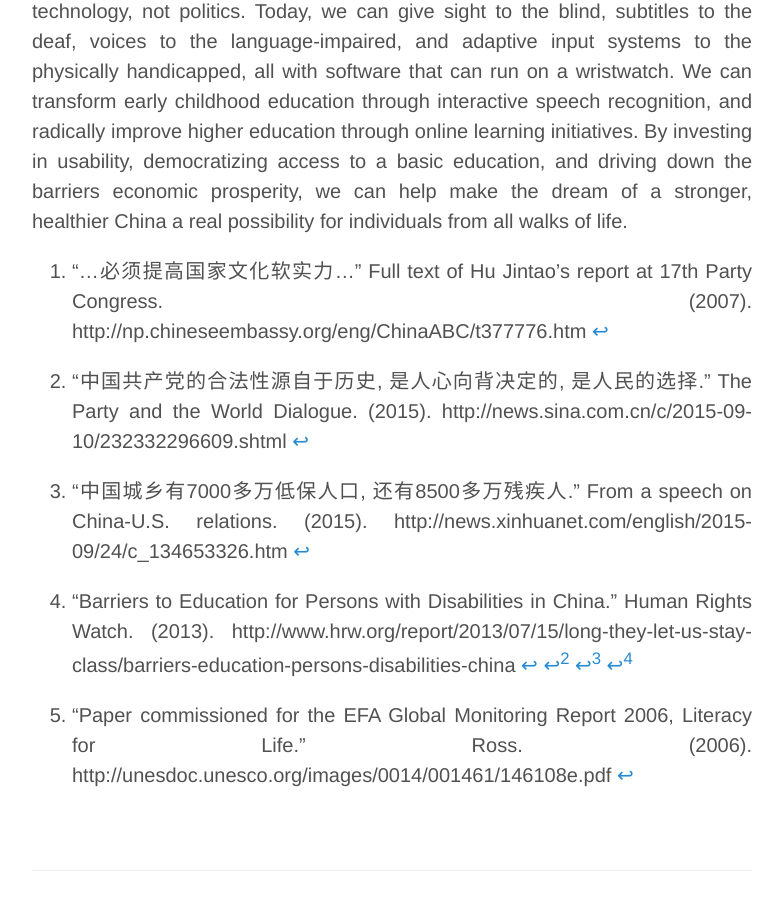
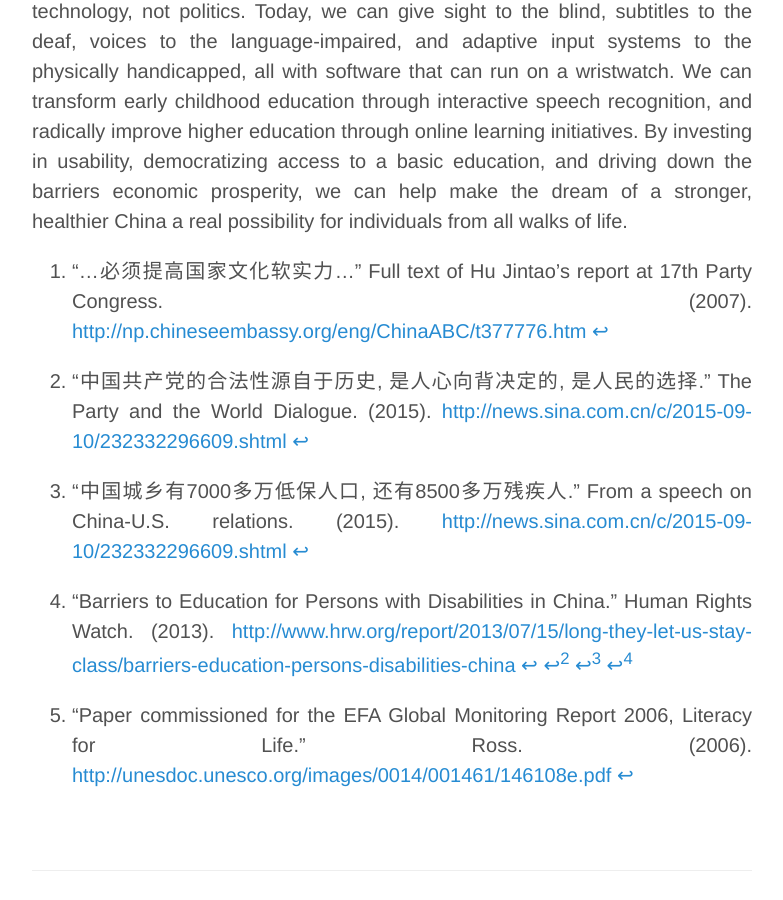
Before and after one commit to breandan/breandan.github.io, a Jekyll site: the page built from _posts/2016-04-13-equal-education-in-china.md, in a window 1280 px wide and 900 px high, scrolled down 1421 px. Shown: the whole window, without its empty margins (248-1031 px from the left). Built offline with Jekyll 4.4.1, drawn with Linux system fonts in a browser that asks for light colours; nearby versions of some CDN libraries; some of the changed lines change nothing that is shown.

Commit message:
Add links to URLs

```diff
--- a/_posts/2016-04-13-equal-education-in-china.md
+++ b/_posts/2016-04-13-equal-education-in-china.md
@@ -14,8 +14,8 @@ Even if these obstacles were lifted overnight, China faces steep social and econ
 
 The key to making rapid progress in disability services is by investing in technology, not politics. Today, we can give sight to the blind, subtitles to the deaf, voices to the language-impaired, and adaptive input systems to the physically handicapped, all with software that can run on a wristwatch. We can transform early childhood education through interactive speech recognition, and radically improve higher education through online learning initiatives. By investing in usability, democratizing access to a basic education, and driving down the barriers economic prosperity, we can help make the dream of a stronger, healthier China a real possibility for individuals from all walks of life.
 
-[^1]: “...必须提高国家文化软实力...” Full text of Hu Jintao's report at 17th Party Congress. (2007). http://np.chineseembassy.org/eng/ChinaABC/t377776.htm
-[^2]: “中国共产党的合法性源自于历史, 是人心向背决定的, 是人民的选择.” The Party and the World Dialogue. (2015). http://news.sina.com.cn/c/2015-09-10/232332296609.shtml
-[^3]: “中国城乡有7000多万低保人口, 还有8500多万残疾人.” From a speech on China-U.S. relations. (2015). http://news.xinhuanet.com/english/2015-09/24/c_134653326.htm
-[^4]:  “Barriers to Education for Persons with Disabilities in China.” Human Rights Watch. (2013). http://www.hrw.org/report/2013/07/15/long-they-let-us-stay-class/barriers-education-persons-disabilities-china
-[^5]: “Paper commissioned for the EFA Global Monitoring Report 2006, Literacy for Life.” Ross. (2006). http://unesdoc.unesco.org/images/0014/001461/146108e.pdf
+[^1]: “...必须提高国家文化软实力...” Full text of Hu Jintao's report at 17th Party Congress. (2007). [http://np.chineseembassy.org/eng/ChinaABC/t377776.htm](http://np.chineseembassy.org/eng/ChinaABC/t377776.htm)
+[^2]: “中国共产党的合法性源自于历史, 是人心向背决定的, 是人民的选择.” The Party and the World Dialogue. (2015). [http://news.sina.com.cn/c/2015-09-10/232332296609.shtml](http://news.sina.com.cn/c/2015-09-10/232332296609.shtml)
+[^3]: “中国城乡有7000多万低保人口, 还有8500多万残疾人.” From a speech on China-U.S. relations. (2015). [http://news.sina.com.cn/c/2015-09-10/232332296609.shtml](http://news.xinhuanet.com/english/2015-09/24/c_134653326.htm)
+[^4]:  “Barriers to Education for Persons with Disabilities in China.” Human Rights Watch. (2013). [http://www.hrw.org/report/2013/07/15/long-they-let-us-stay-class/barriers-education-persons-disabilities-china](http://www.hrw.org/report/2013/07/15/long-they-let-us-stay-class/barriers-education-persons-disabilities-china)
+[^5]: “Paper commissioned for the EFA Global Monitoring Report 2006, Literacy for Life.” Ross. (2006). [http://unesdoc.unesco.org/images/0014/001461/146108e.pdf](http://unesdoc.unesco.org/images/0014/001461/146108e.pdf)
```
